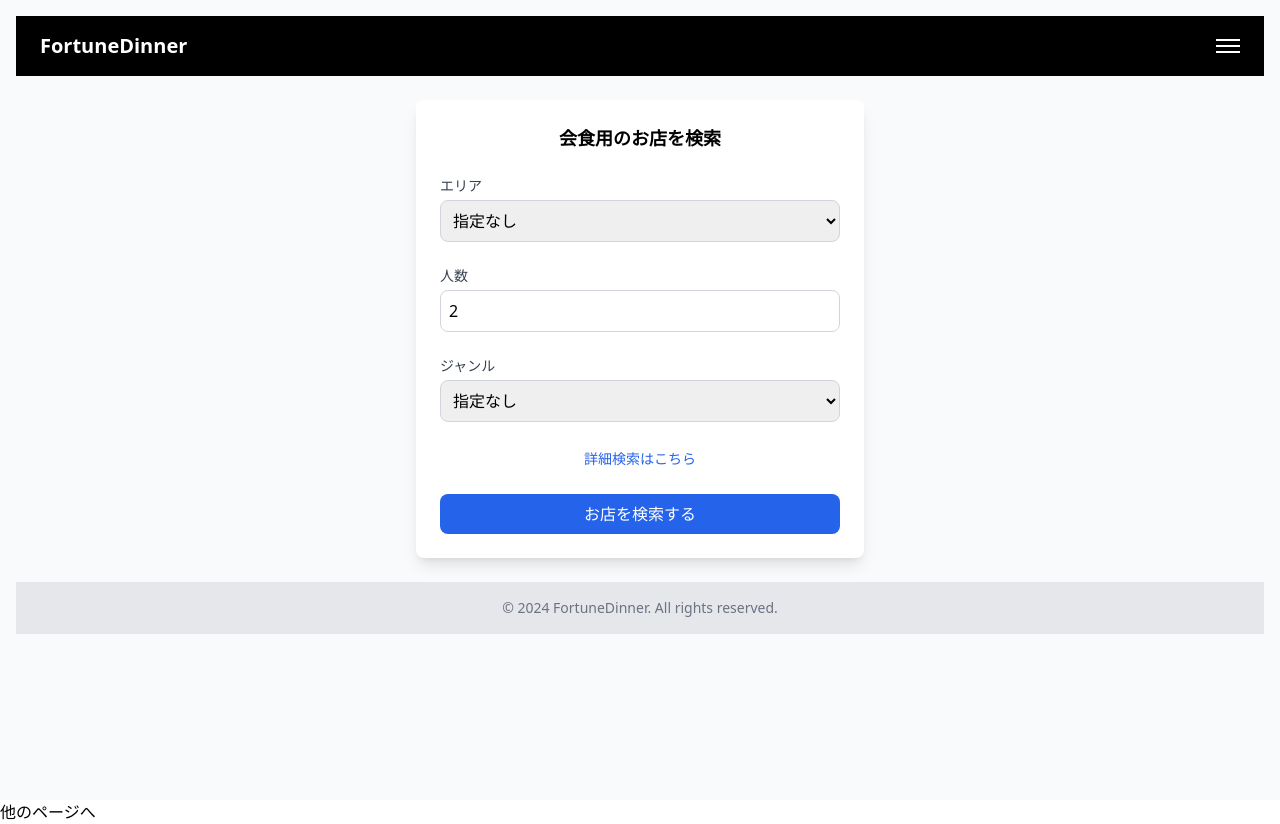
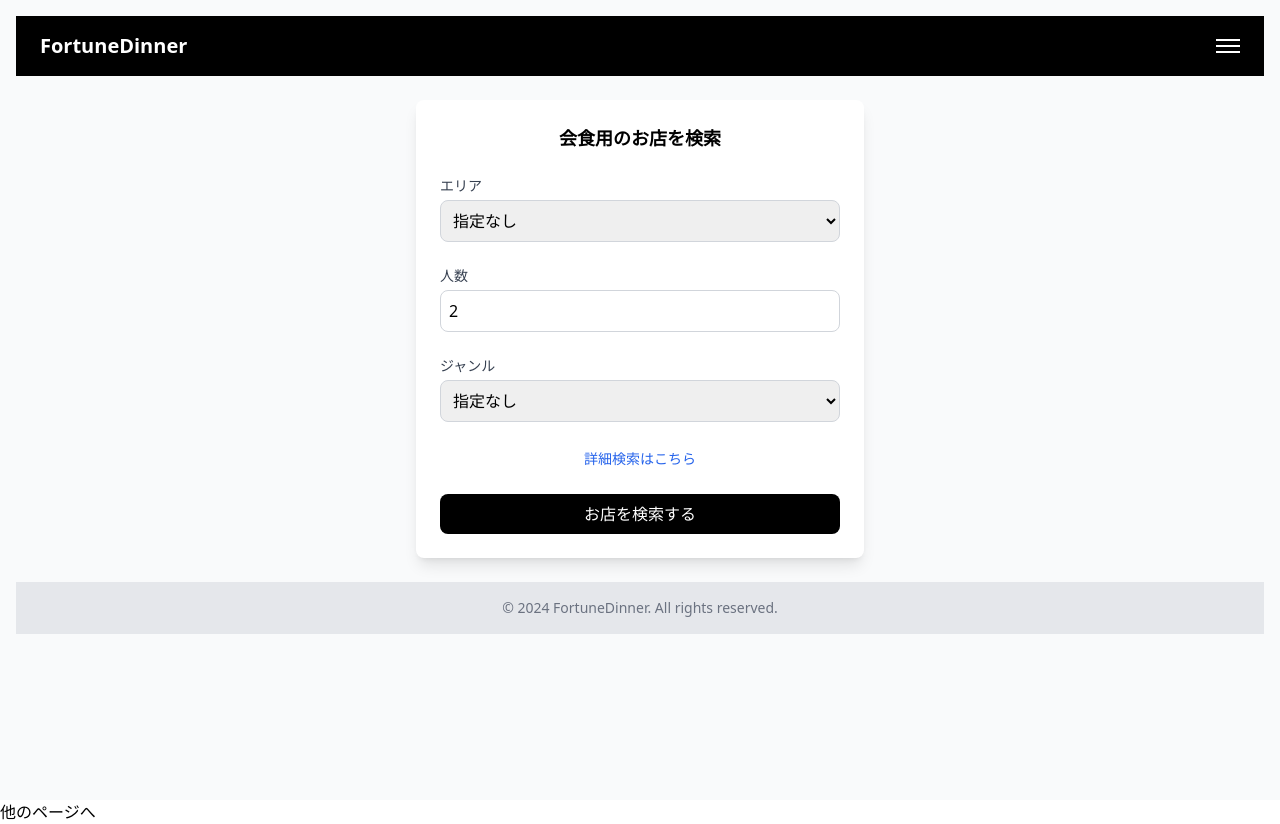
Before and after one commit to teishito/Deploy_Azure_front, a Next.js app: page / in a window 1280 px wide. Built offline with nearby package versions, Linux system fonts and the light colour scheme.

Commit message:
Update SearchForm.jsx

```diff
--- a/components/SearchForm.jsx
+++ b/components/SearchForm.jsx
@@ -102,7 +102,7 @@ export default function SearchForm() {
           {/* 検索ボタン */}
           <button
             type="submit"
-            className="w-full bg-blue-600 text-white py-2 rounded-lg hover:bg-gray-700 transition"
+            className="w-full bg-black text-white py-2 rounded-lg hover:bg-gray-700 transition"
           >
             お店を検索する
           </button>
```
